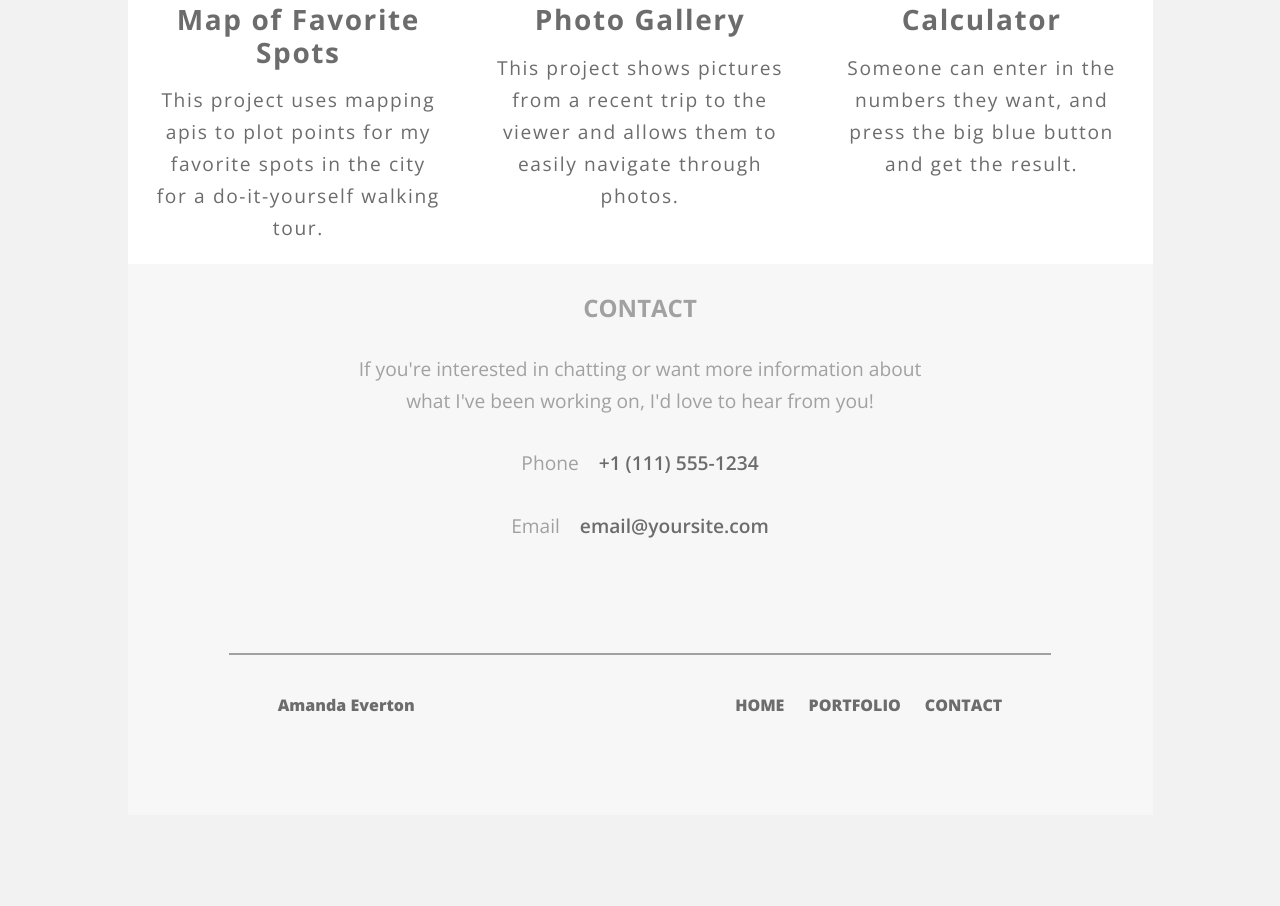
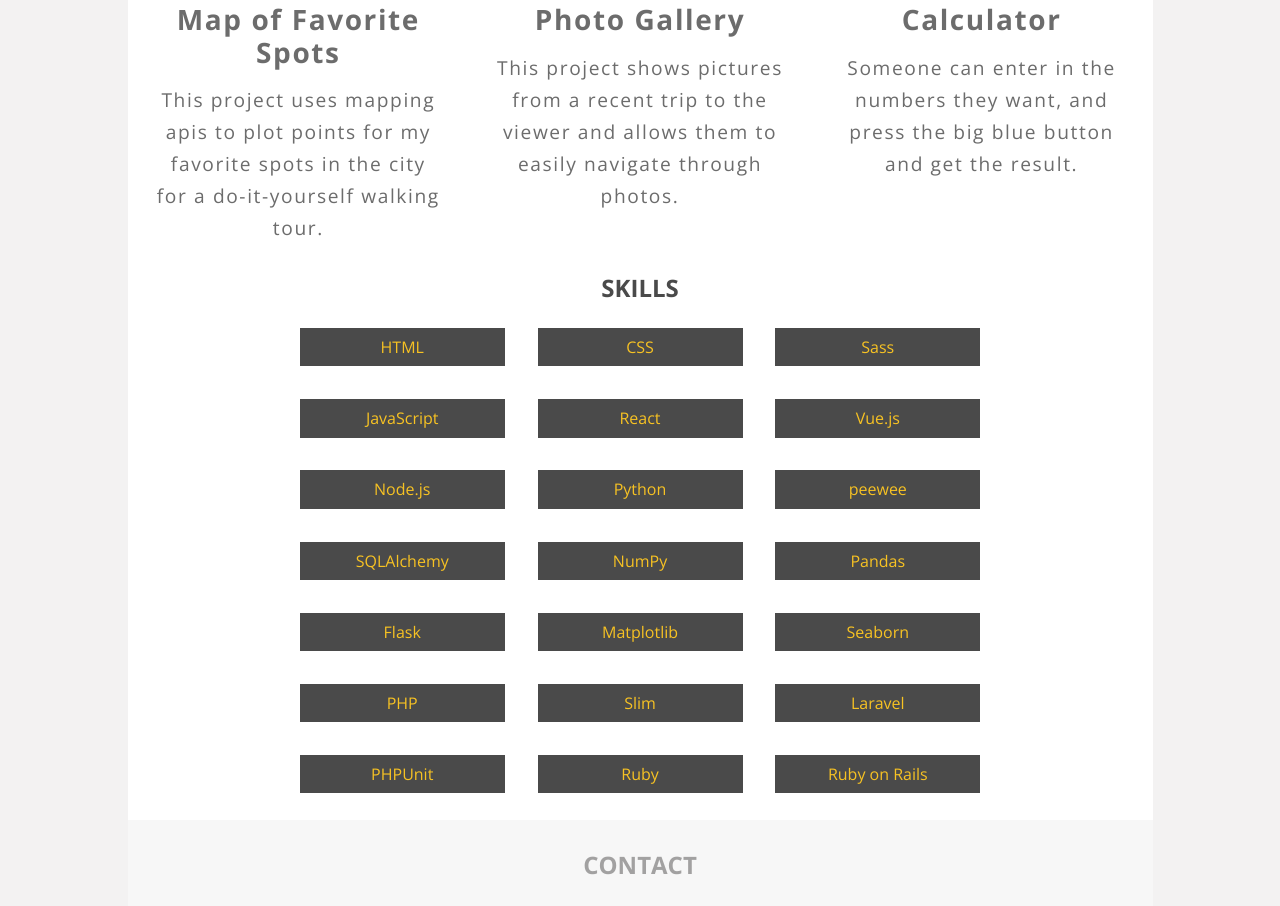
Before and after one commit to StarlightDebugger/mobile-first-responsive-layout, a plain HTML site: page index.html in a window 1280 px wide. Shown: the part 1253-2159 px from the top of the page. Before the commit the page ends 2068 px from the top, so only its background shows below. Drawn offline with nearby package versions, Linux system fonts and the light colour scheme.

Commit message:
add new section

```diff
--- a/css/styles.css
+++ b/css/styles.css
@@ -5,6 +5,7 @@
   --main-font-color: #6c6c6c;
   --secondary-font-color: #4a4a4a;
   --light-font-color: #a2a1a1;
+  --accent-color: #f7c223;
   --white: #fff;
   --black: #000;
   }
@@ -66,6 +67,7 @@
     margin-top: 30px;
   }
 
+  #skills li,
   .top-nav li {
     padding: 10px 0;
     margin: 5px auto;
@@ -145,6 +147,35 @@
     text-align: center;
     letter-spacing: .1em;
     padding-top: 5px;
+  }
+
+  #skills {
+    display: flex;
+    flex-direction: column;
+    align-items: center;
+  }
+
+  #skills h2 {
+    align-self: center;
+    margin: 1%;
+  }
+
+  #skills ul {
+    display: flex;
+    flex-direction: row;
+    max-width: 80%;
+    flex-wrap: wrap;
+    justify-content: center;
+    margin-bottom: 1%;
+  }
+
+  #skills li {
+    display: inline-block;
+    margin: 2%;
+    background-color: #4a4a4a;
+    color: var(--accent-color);
+    width: 25%;
+    text-align: center;
   }
 
   #contact {
--- a/index.html
+++ b/index.html
@@ -16,6 +16,7 @@
             <ul class="top-nav">
               <li><a href="#">home</a></li>
               <li><a href="#portfolio">portfolio</a></li>
+              <li><a href="#skills">Skills</a></li>
               <li><a href="#contact">contact</a></li>
             </ul>
         </nav>
@@ -57,6 +58,32 @@
             <h3>Calculator</h3>
             <p>Someone can enter in the numbers they want, and press the big blue button and get the result.</p>
           </article>
+          <section id="skills">
+            <h2>Skills</h2>
+            <ul>
+              <li>HTML</li>
+              <li>CSS</li>
+              <li>Sass</li>
+              <li>JavaScript</li>
+              <li>React</li>
+              <li>Vue.js</li>
+              <li>Node.js</li>
+              <li>Python</li>
+              <li>peewee</li>
+              <li>SQLAlchemy</li>
+              <li>NumPy</li>
+              <li>Pandas</li>
+              <li>Flask</li>
+              <li>Matplotlib</li>
+              <li>Seaborn</li>
+              <li>PHP</li>
+              <li>Slim</li>
+              <li>Laravel</li>
+              <li>PHPUnit</li>
+              <li>Ruby</li>
+              <li>Ruby on Rails</li>
+            </ul>
+          </section>
           <section id="contact">
               <h2>Contact</h2>
               <p>If you're interested in chatting or want more information about what I've been working on, I'd love to hear from you!</p>
@@ -71,6 +98,7 @@
             <li class="top"><a href="#top">back to top</a></li>
             <li class="full"><a href="#top">home</a></li>
             <li class="full"><a href="#portfolio">portfolio</a></li>
+            <li class="full"><a href="#skills">skills</a></li>
             <li class="full"><a href="#contact">contact</a></li>
           </ul>
         </footer>
```
